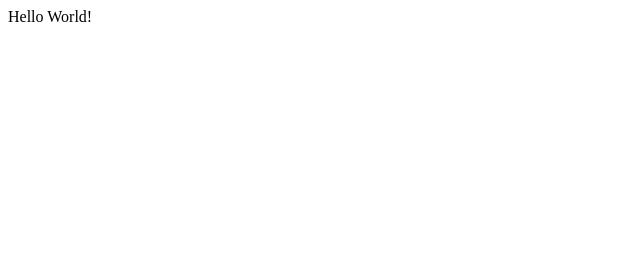
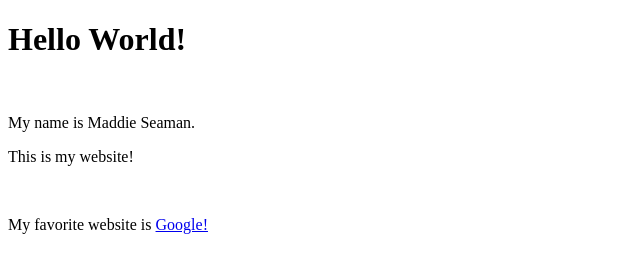
Before and after one commit to maddie-seaman/Interactive-Language, a plain HTML site: page index.html in a window 1280 px wide. Shown: the whole page, without its empty margins (0-640 px from the left). Drawn offline with Linux system fonts and the light colour scheme.

Commit message:
committed

```diff
--- a/index.html
+++ b/index.html
@@ -6,6 +6,20 @@
         </title>
     </head>
     <body>
+        <!-- notice that the text stacks vertically-->
+        <h1>
         Hello World!
+        </h1>
+        <br/>
+        <div>
+        <p> My name is Maddie Seaman. </p>
+        <p> This is my website! </p>
+        <br/>
+        <p>
+            My favorite website is <a href="https://google.com" target="_blank" rel="noopener noreffer">
+                Google!
+            </a>
+        </p>
+        </div>
     </body>
 </html>
```
